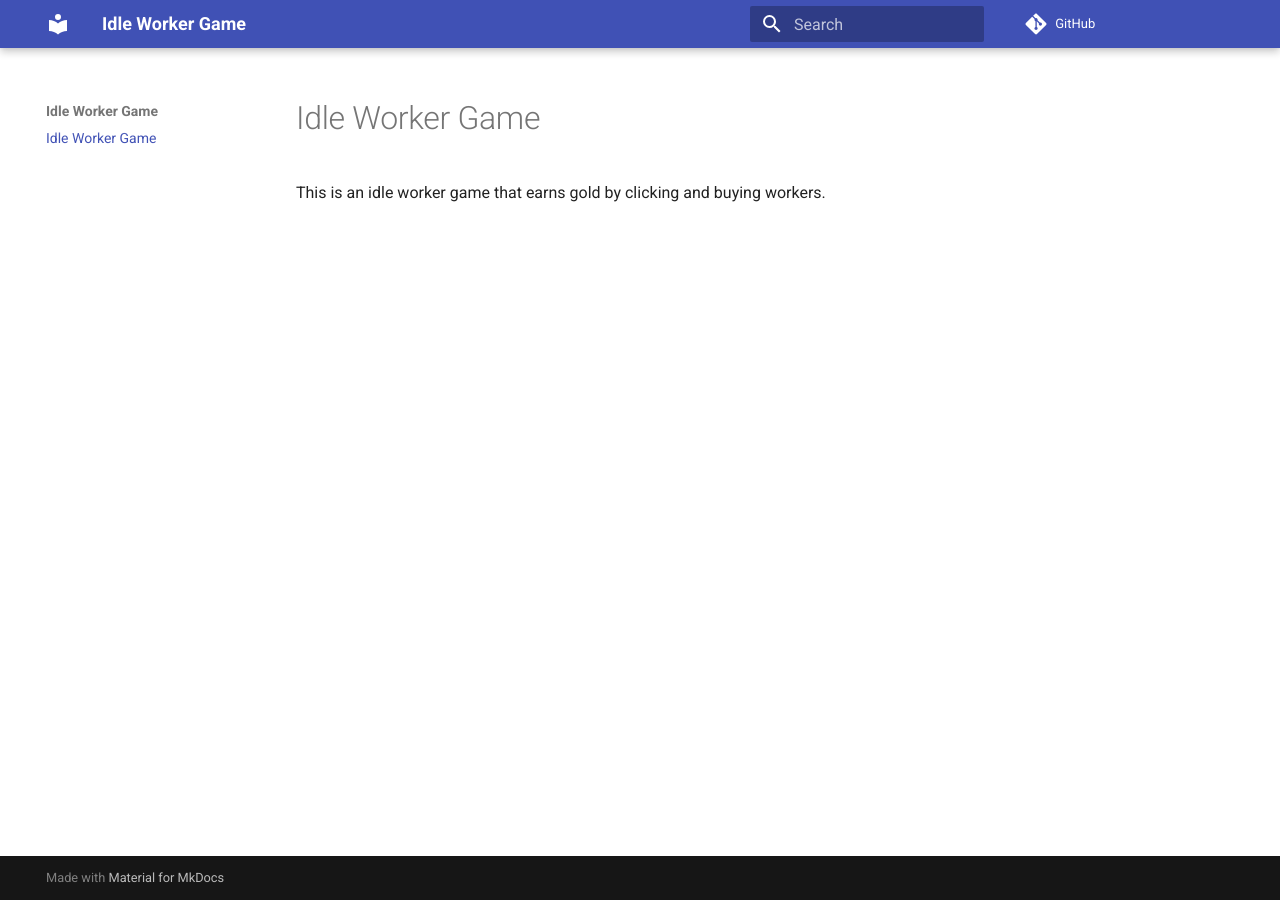
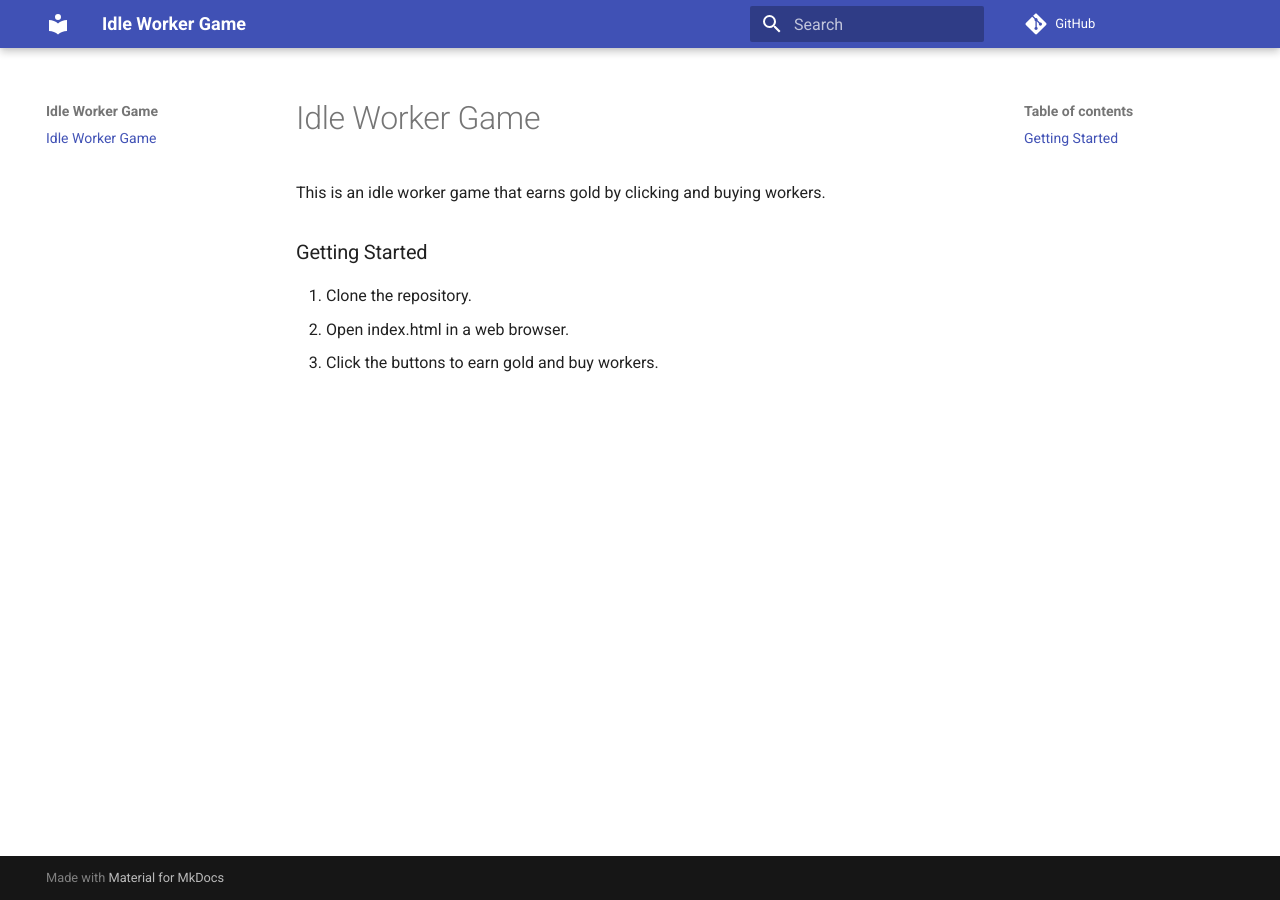
Before and after one commit to lulunac27a/idle-worker-game, an MkDocs documentation site: the page built from docs/index.md, in a window 1280 px wide. Built offline with MkDocs 1.6.1 and Material for MkDocs 9.7.7, drawn with Linux system fonts in a browser that asks for light colours; comment, search, counter and statistics services are not loaded.

Commit message:
Add Getting Started section in README

```diff
--- a/docs/index.md
+++ b/docs/index.md
@@ -1,3 +1,9 @@
 # Idle Worker Game
 
 This is an idle worker game that earns gold by clicking and buying workers.
+
+### Getting Started
+
+1. Clone the repository.
+2. Open index.html in a web browser.
+3. Click the buttons to earn gold and buy workers.
```
Also changed, not shown: README.md (+6 -0 lines).
